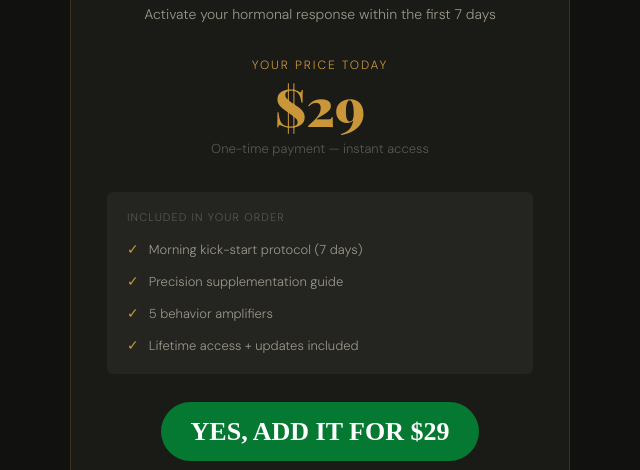
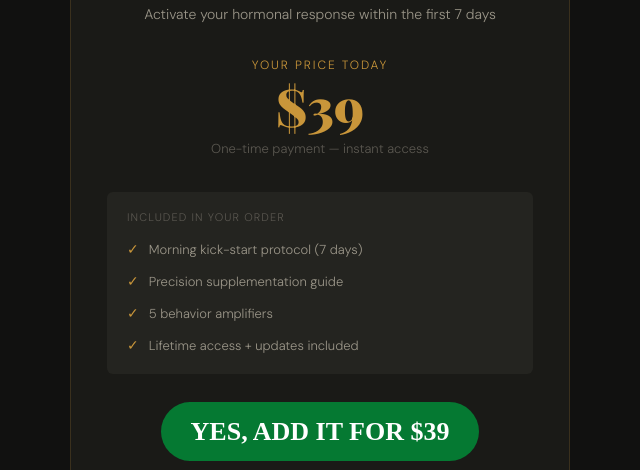
Before and after one commit to philipemdr-ui/accelerator, a plain HTML site: page index.html in a window 1280 px wide. Shown: the part 3068-3538 px from the top of the page, 320-960 px from the left. Drawn offline with nearby package versions, Linux system fonts and the light colour scheme.

Commit message:
Update index.html

```diff
--- a/index.html
+++ b/index.html
@@ -482,7 +482,7 @@
       <div class="price-label-disc">Your price today</div>
       <!-- Preço cheio riscado: só ative se o produto realmente já foi vendido por esse valor -->
       <!-- <div class="price-old">$69</div> -->
-      <div class="price-new">$29</div>
+      <div class="price-new">$39</div>
       <div class="price-note">One-time payment — instant access</div>
 
       <div class="includes">
@@ -493,7 +493,7 @@
         <div class="includes-item"><span class="check">✓</span><span>Lifetime access + updates included</span></div>
       </div>
 
-      <div style="display: flex; flex-direction: column; align-items: center; gap: 12px;"><button type="button" onclick="acceptUpsell('https://checkout.kashpay.com/u/06a071d02513384b')" style="font-family: 'Poppins'; font-size: 26px; font-weight: 600; line-height: 1.3; color: #ffffff; background-color: #057932; border: none; border-radius: 38px; padding: 13px 7%; cursor: pointer; text-align: center; display: block; margin: auto;">YES, ADD IT FOR $29</button><button type="button" onclick="declineUpsell('https://checkout.kashpay.com/u/06a071d02513384b')" style="font-family: 'DM Sans', Arial, sans-serif; font-size: 13px; font-weight: 400; color: #8a8a8a; background: none; border: none; padding: 6px; cursor: pointer; text-decoration: underline; text-underline-offset: 3px; display: block; margin: auto;">No thanks, I'll skip this offer</button></div>
+      <div style="display: flex; flex-direction: column; align-items: center; gap: 12px;"><button type="button" onclick="acceptUpsell('https://checkout.kashpay.com/u/06a071d02513384b')" style="font-family: 'Poppins'; font-size: 26px; font-weight: 600; line-height: 1.3; color: #ffffff; background-color: #057932; border: none; border-radius: 38px; padding: 13px 7%; cursor: pointer; text-align: center; display: block; margin: auto;">YES, ADD IT FOR $39</button><button type="button" onclick="declineUpsell('https://checkout.kashpay.com/u/06a071d02513384b')" style="font-family: 'DM Sans', Arial, sans-serif; font-size: 13px; font-weight: 400; color: #8a8a8a; background: none; border: none; padding: 6px; cursor: pointer; text-decoration: underline; text-underline-offset: 3px; display: block; margin: auto;">No thanks, I'll skip this offer</button></div>
       <div class="cta-sub">🔒 100% secure payment — Instant access</div>
 
       <div class="guarantee">
```
